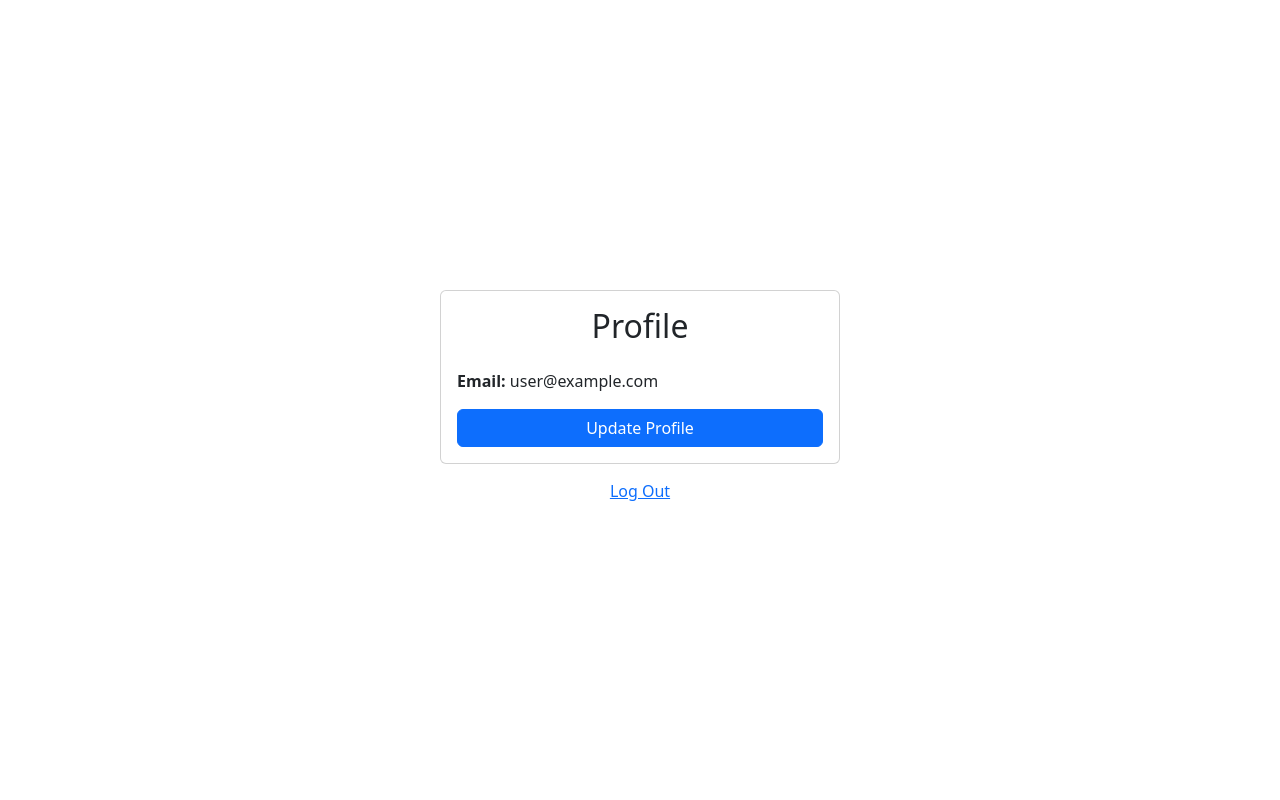
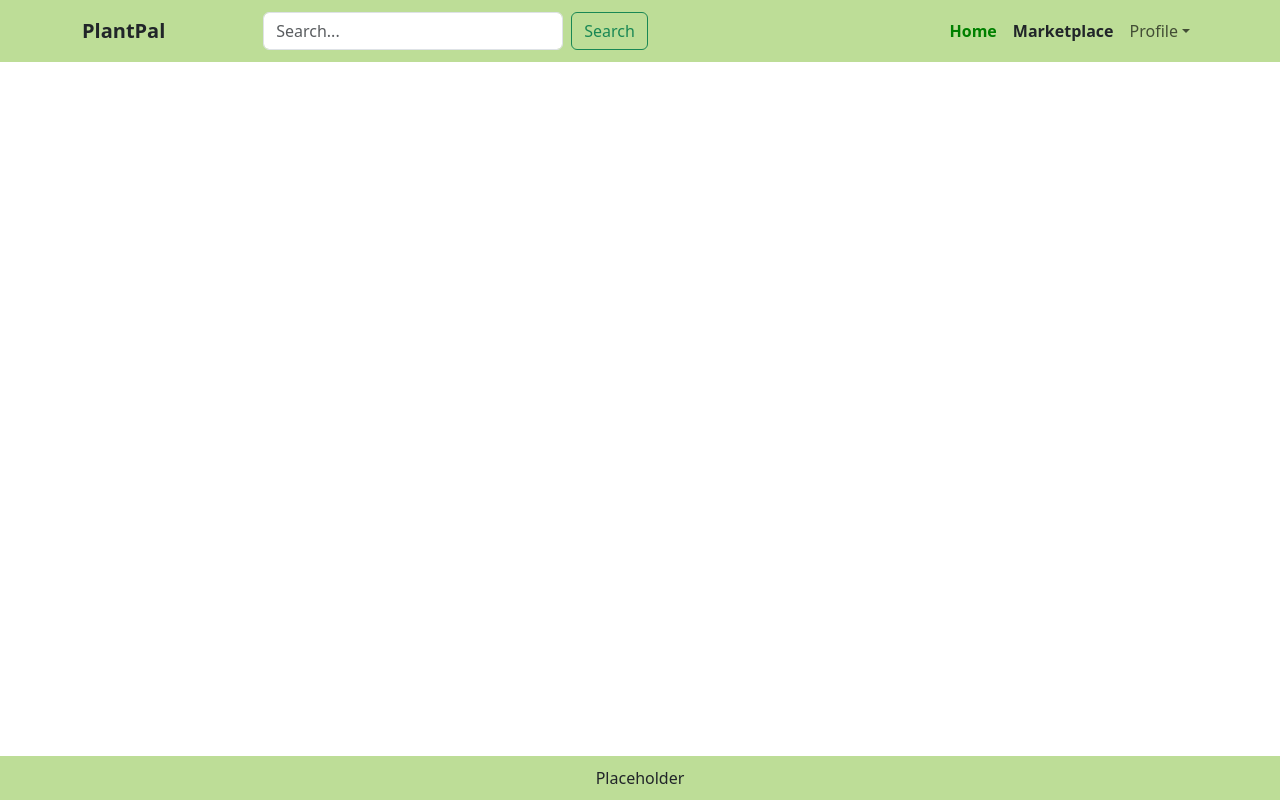
Before and after one commit to dylanfain/PlantPal, a React (Create React App) app: page / in a window 1280 px wide. Built offline with nearby package versions, Linux system fonts and the light colour scheme; no server answers; sample sign-in values are in the browser's storage.

Commit message:
Made basic Navbar and search for homepage. Updated routing to have search page.

```diff
--- a/src/components/App.js
+++ b/src/components/App.js
@@ -8,6 +8,7 @@
 import PrivateRoute from "./PrivateRoute";
 import ForgotPassword from "./ForgotPassword";
 import UpdateProfile from "./UpdateProfile";
+import Settings from "./Settings";
 
 function App() {
   return (
@@ -23,6 +24,7 @@
               {/* user specific routes - utilize Private Route component */}
               <Route path="/" element={<PrivateRoute component={Dashboard} />} />
               <Route path="/update-profile" element={<PrivateRoute component={UpdateProfile} />} />
+              <Route path="/settings" element={<PrivateRoute component={Settings} />} />
 
               {/* Public routes */}
               {/* Authentication Pages and open to all (not user specific pages) */}
--- /dev/null
+++ b/src/components/Dashboard.css
@@ -0,0 +1,37 @@
+.navbar-color {
+    background-color: #bddd97;
+}
+
+.navbar-text {
+    font-weight: bold;
+    color: inherit;
+}
+
+.navbar-text:hover {
+    color: inherit;
+    text-decoration: none;
+}
+
+.navbar-brand {
+    color: inherit;
+}
+
+.navbar-brand:hover {
+    color: inherit;
+    text-decoration: none;
+}
+
+.footer {
+    position: fixed;
+    bottom: 0;
+    left: 0;
+    right: 0;
+    width: 100%;
+    padding: 10px;
+    text-align: center;
+    background-color: #bddd97;
+}
+
+.ms-auto {
+    margin-left: 0;
+}
--- a/src/components/Dashboard.js
+++ b/src/components/Dashboard.js
@@ -1,42 +1,80 @@
-import React, { useState } from "react"
-import { Card, Button, Alert } from "react-bootstrap"
-import { useAuth } from "../contexts/AuthContext"
-import { Link, useNavigate  } from "react-router-dom"
+import React, { useState } from "react";
+import { Button, Navbar, Container, Nav, NavDropdown, Form, FormControl } from "react-bootstrap";
+import { useAuth } from "../contexts/AuthContext";
+import { Link, useNavigate, useLocation } from "react-router-dom";
+import './Dashboard.css';
 
 export default function Dashboard() {
-  const [error, setError] = useState("")
-  const { currentUser, logout } = useAuth()
-  const navigate = useNavigate ()
+    const [error, setError] = useState("");
+    const { currentUser, logout } = useAuth();
+    const navigate = useNavigate();
+    const currentLocation = useLocation();
 
-//   handles log out functionality and connects to firebase fn.
+    // Handles log out functionality and connects to firebase function.
     async function handleLogout() {
-    setError("")
+        setError("");
 
         try {
-      await logout()
-      navigate.push("/login")
+            await logout();
+            navigate("/login");
         } catch {
-      setError("Failed to log out")
+            setError("Failed to log out");
         }
     }
 
+    const isHome = currentLocation.pathname === "/";
+
     return (
-    <>
-      <Card>
-        <Card.Body>
-          <h2 className="text-center mb-4">Profile</h2>
-          {error && <Alert variant="danger">{error}</Alert>}
-          <strong>Email:</strong> {currentUser.email}
-          <Link to="/update-profile" className="btn btn-primary w-100 mt-3">
-            Update Profile
-          </Link>
-        </Card.Body>
-      </Card>
-      <div className="w-100 text-center mt-2">
-        <Button variant="link" onClick={handleLogout}>
-          Log Out
-        </Button>
+        <div className="navbar-container">
+            <Navbar expand="lg" fixed="top" className="navbar-color">
+                <Container>
+                    <Navbar.Brand className="me-auto navbar-text">PlantPal</Navbar.Brand>
+
+                    {/* Search Bar */}
+                    <Form className="d-flex mx-auto" style={{ flexGrow: 1, justifyContent: 'center' }}> {/* Centering the search bar */}
+                        <FormControl
+                            type="search"
+                            placeholder="Search..."
+                            className="me-2" // Space between the search input and button
+                            aria-label="Search"
+                            style={{ width: '300px' }} // Adjust width as needed
+                        />
+                        <Button variant="outline-success">Search</Button>
+                    </Form>
+
+                    <Navbar.Toggle aria-controls="basic-navbar-nav" />
+                    <Navbar.Collapse id="basic-navbar-nav">
+                      <Nav className="ms-auto">
+                        <Nav.Link
+                            as={Link}
+                            to="/"
+                            className={`navbar-text ${isHome ? "active" : ""}`}
+                            style={{ color: isHome ? "green" : "inherit" }}
+                        >
+                            Home
+                        </Nav.Link>
+                        <Nav.Link
+                            as={Link}
+                            to="/marketplace"
+                            className={`navbar-text ${currentLocation.pathname === "/marketplace" ? "active" : ""}`}
+                        >
+                            Marketplace
+                        </Nav.Link>
+                      </Nav>
+                      <Nav className="dropdown">
+                          <NavDropdown title="Profile" id="basic-navbar-nav">
+                              <NavDropdown.Item as={Link} to="/settings" className="dropdown-item navbar-color">Settings</NavDropdown.Item>
+                              <NavDropdown.Divider />
+                              <NavDropdown.Item className="dropdown-item navbar-color">
+                                  <Button variant="link" onClick={handleLogout}>Log Out</Button>
+                              </NavDropdown.Item>
+                          </NavDropdown>
+                      </Nav>
+                    </Navbar.Collapse>
+                </Container>
+            </Navbar>
+            <div className="main-body"></div>
+            <div className="footer" fixed="bottom">Placeholder</div>
         </div>
-    </>
-  )
+    );
 }
--- /dev/null
+++ b/src/components/Settings.js
@@ -0,0 +1,42 @@
+import React, { useState } from "react"
+import { Card, Button, Alert } from "react-bootstrap"
+import { useAuth } from "../contexts/AuthContext"
+import { Link, useNavigate  } from "react-router-dom"
+
+export default function Settings() {
+  const [error, setError] = useState("")
+  const { currentUser, logout } = useAuth()
+  const navigate = useNavigate ()
+
+//   handles log out functionality and connects to firebase fn.
+  async function handleLogout() {
+    setError("")
+
+    try {
+      await logout()
+      navigate.push("/login")
+    } catch {
+      setError("Failed to log out")
+    }
+  }
+
+  return (
+    <>
+      <Card>
+        <Card.Body>
+          <h2 className="text-center mb-4">Profile</h2>
+          {error && <Alert variant="danger">{error}</Alert>}
+          <strong>Email:</strong> {currentUser.email}
+          <Link to="/update-profile" className="btn btn-primary w-100 mt-3">
+            Update Profile
+          </Link>
+        </Card.Body>
+      </Card>
+      <div className="w-100 text-center mt-2">
+        <Button variant="link" onClick={handleLogout}>
+          Log Out
+        </Button>
+      </div>
+    </>
+  )
+}
```
Lines whose indentation alone changed are shown as unchanged.
